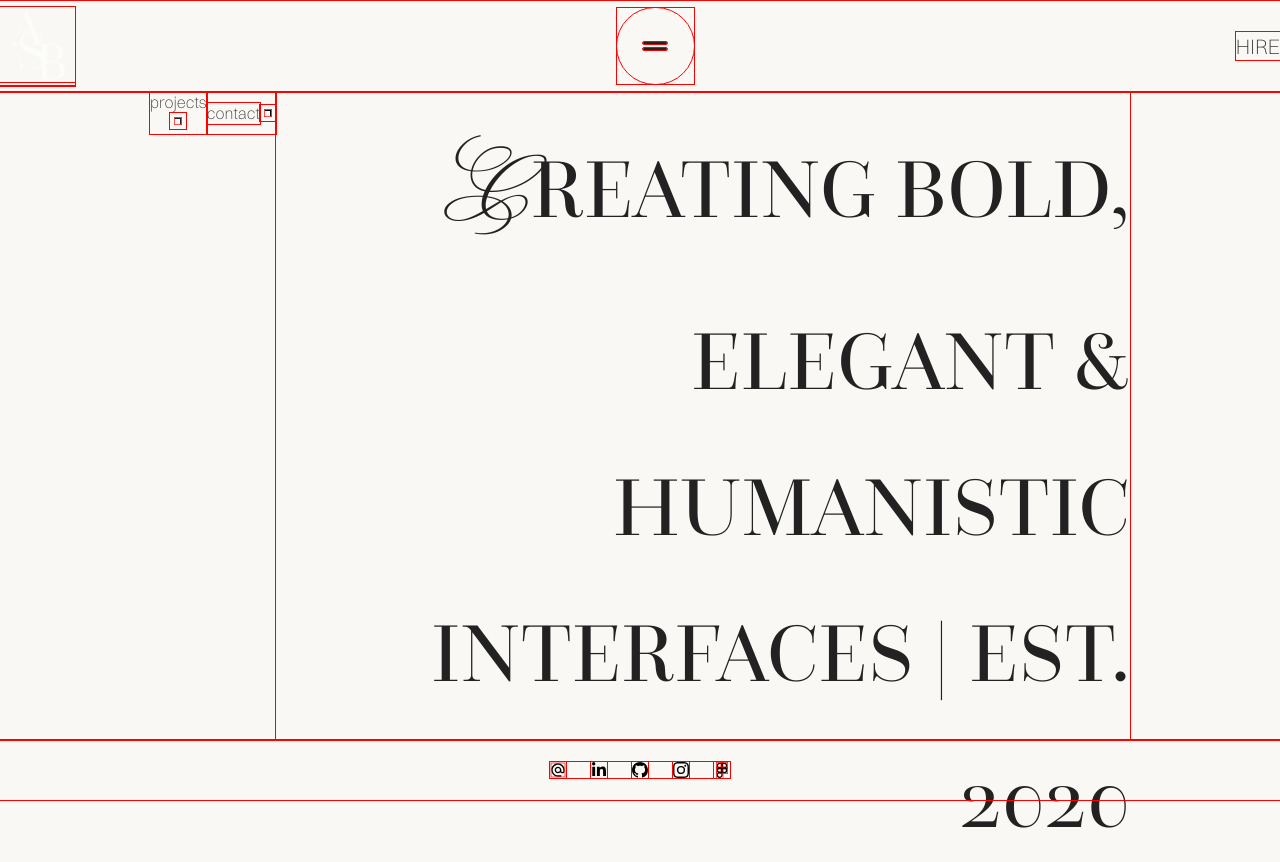
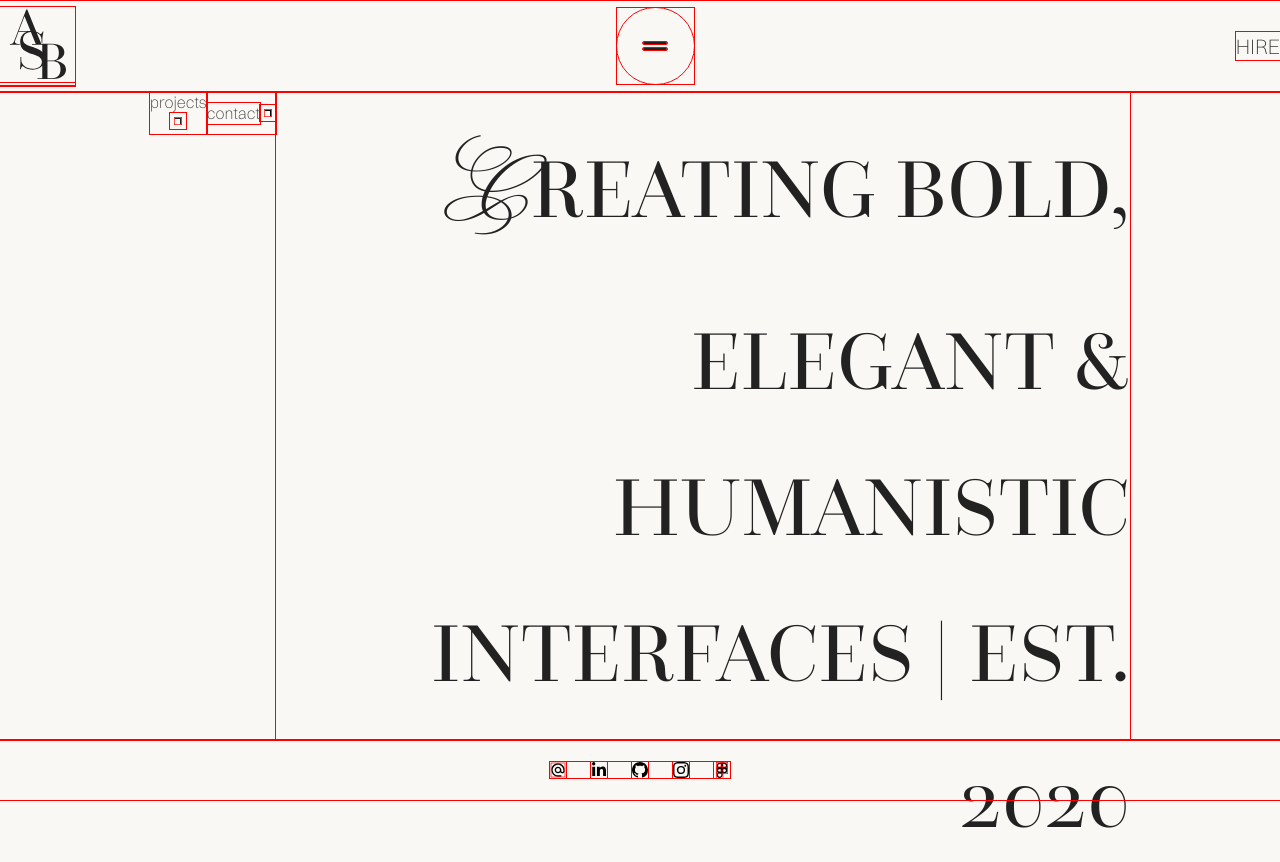
Before and after one commit to asbhogal/Personal-Portfolio-Site, a React app: page / in a window 1280 px wide. Built offline with nearby package versions, Linux system fonts and the light colour scheme.

Commit message:
added nav bar logo

```diff
--- a/src/components/Header.jsx
+++ b/src/components/Header.jsx
@@ -1,4 +1,4 @@
-import navLogo from "../assets/images/logos/Website Nav Icon.svg";
+import navLogo from "../assets/images/logos/Portfolio-Favicon.svg";
 import { useState } from "react";
 import { Link } from "react-router-dom";
 import Home from "./Home";
@@ -14,7 +14,7 @@ const Header = () => {
                 <div className="NavBar">
                     <div className="MainLogo">
                     <Link to='/' aria-label="Return to the home page">
-                        <img src={ navLogo }></img>
+                        <img src={ navLogo } width="75px" height="75px"></img>
                     </Link>
                     </div>
                     <div className="MenuToggle" onClick={ () => setNavOpen(!navOpen) }>
```
